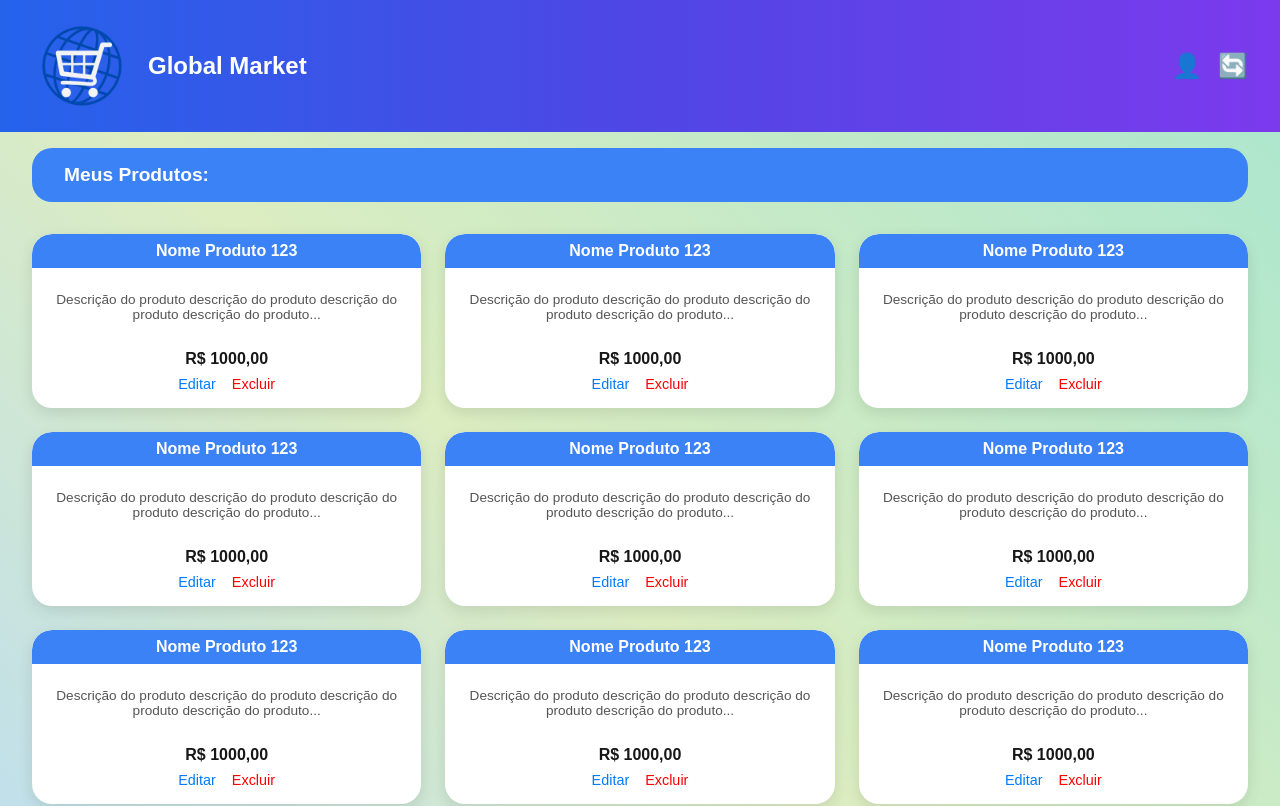
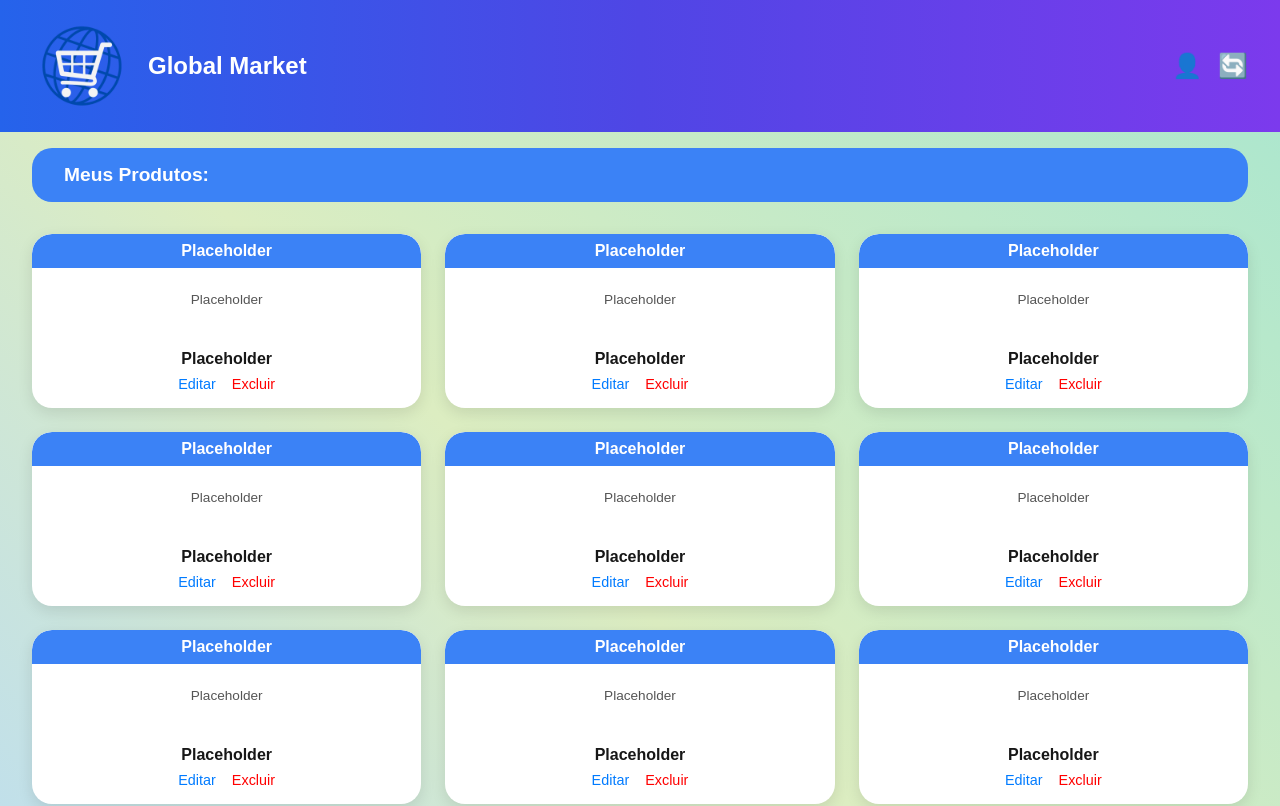
Before and after one commit to joviprata/projeto-tp2, a Next.js app in the folder frontend/: page /homeProduct in a window 1280 px wide. Shown: the top 806 px of the page. Built offline with nearby package versions, Linux system fonts and the light colour scheme.

Commit message:
Adiciona intregraçao entre o frontend e o backend Closing : #1 #2 #5 #6 #7 #8 #9 #10
Co-authored-by: Bruno Henrique Duarte <BrunoHDuarte2@users.noreply.github.com>

```diff
--- a/frontend/src/app/homeProduct/page.jsx
+++ b/frontend/src/app/homeProduct/page.jsx
@@ -6,10 +6,9 @@ import styles from './page.module.css';
 export default function Produtos() {
   // Placeholder
   const produtos = Array(15).fill({
-    nome: 'Nome Produto 123',
-    descricao:
-      'Descrição do produto descrição do produto descrição do produto descrição do produto...',
-    preco: 'R$ 1000,00',
+    nome: 'Placeholder',
+    descricao: 'Placeholder',
+    preco: 'Placeholder',
   });
 
   return (
```
